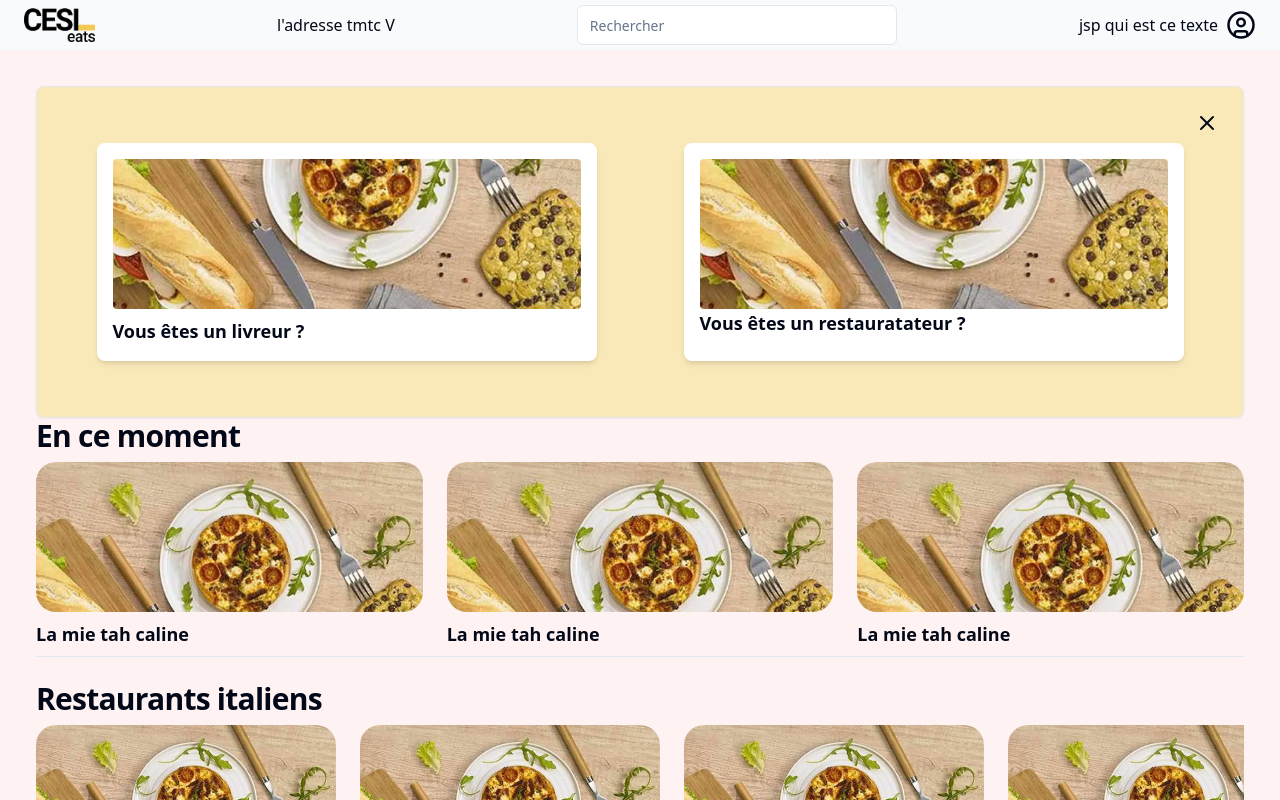
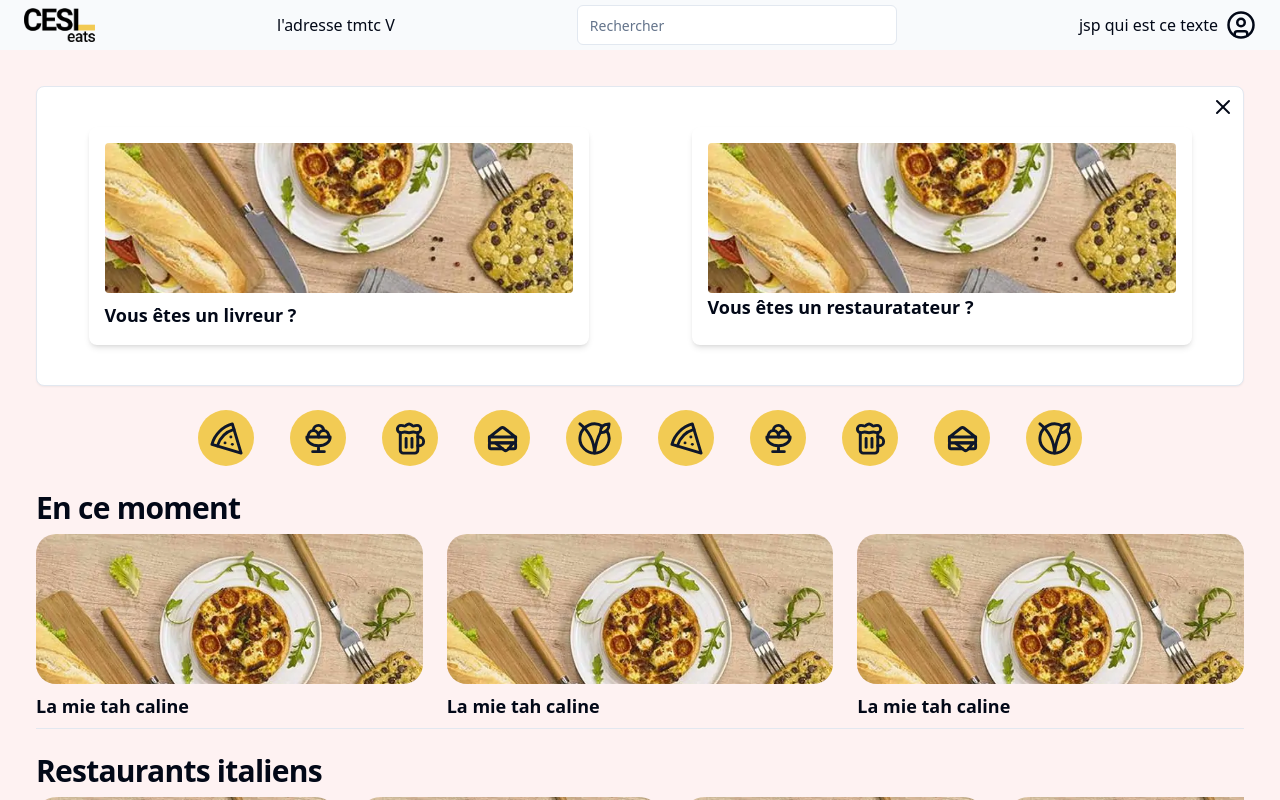
Before and after one commit to Aldresus/elective-frontend, a React (Vite) app: page /user in a window 1280 px wide. Shown: the top 800 px of the page. Built offline with nearby package versions, Linux system fonts and the light colour scheme.

Commit message:
filter buttons

```diff
--- /dev/null
+++ b/src/components/common/filterButton.tsx
@@ -0,0 +1,17 @@
+import { Pizza } from "lucide-react";
+import { Button } from "../ui/button";
+import { cn } from "@/lib/utils";
+
+interface FilterButtonProps extends React.HTMLAttributes<HTMLButtonElement> {}
+
+export default function FilterButton({
+  children,
+  className,
+  ...props
+}: FilterButtonProps) {
+  return (
+    <Button size="icon" className={cn("rounded-full h-14 w-14")} {...props}>
+      {children}
+    </Button>
+  );
+}
--- a/src/components/ui/button.tsx
+++ b/src/components/ui/button.tsx
@@ -9,7 +9,7 @@ const buttonVariants = cva(
   {
     variants: {
       variant: {
-        default: "bg-accent text-primary hover:bg-primary/90",
+        default: "bg-accent text-primary hover:bg-hungry-yellow-600",
         destructive:
           "bg-destructive text-destructive-foreground hover:bg-destructive/90",
         outline:
--- a/src/routes/_user.tsx
+++ b/src/routes/_user.tsx
@@ -15,6 +15,7 @@ function UserLayout() {
       <Navbar className="fixed top-0 left-0 w-full" />
       <div className="bg-red-50 mt-[50px] p-9 w-[1280px] mx-auto">
         <LoginBanner
+          className="mb-6"
           hidden={!isLoggedIn}
           onclose={() => setIsLoggedIn(false)}
         />
--- a/src/routes/_user/user.tsx
+++ b/src/routes/_user/user.tsx
@@ -1,7 +1,9 @@
+import FilterButton from "@/components/common/filterButton";
 import { RestaurantCard } from "@/components/common/restaurantCard";
-import { H1, H2 } from "@/components/typography";
+import { H2 } from "@/components/typography";
 import { Separator } from "@/components/ui/separator";
 import { createFileRoute } from "@tanstack/react-router";
+import { Beer, IceCreamBowl, Pizza, Sandwich, Vegan } from "lucide-react";
 
 export const Route = createFileRoute("/_user/user")({
   component: UserComponent,
@@ -10,6 +12,38 @@ export const Route = createFileRoute("/_user/user")({
 function UserComponent() {
   return (
     <div className="flex flex-col gap-6 w-full">
+      <div className="w-full flex justify-center gap-9">
+        <FilterButton>
+          <Pizza size={35} />
+        </FilterButton>
+        <FilterButton>
+          <IceCreamBowl size={35} />
+        </FilterButton>
+        <FilterButton>
+          <Beer size={35} />
+        </FilterButton>
+        <FilterButton>
+          <Sandwich size={35} />
+        </FilterButton>
+        <FilterButton>
+          <Vegan size={35} />
+        </FilterButton>
+        <FilterButton>
+          <Pizza size={35} />
+        </FilterButton>
+        <FilterButton>
+          <IceCreamBowl size={35} />
+        </FilterButton>
+        <FilterButton>
+          <Beer size={35} />
+        </FilterButton>
+        <FilterButton>
+          <Sandwich size={35} />
+        </FilterButton>
+        <FilterButton>
+          <Vegan size={35} />
+        </FilterButton>
+      </div>
       <div>
         <H2>En ce moment</H2>
         <div className="flex justify-between w-full gap-6">
```
